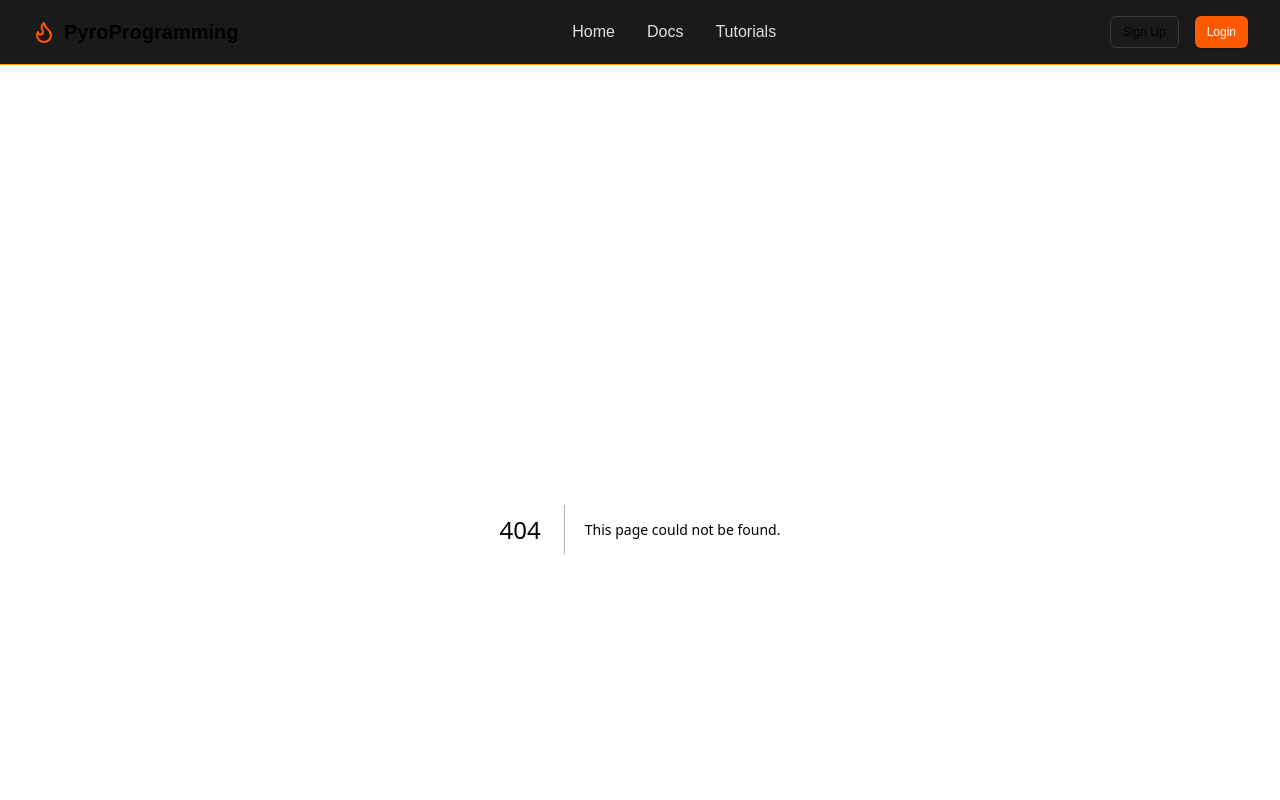
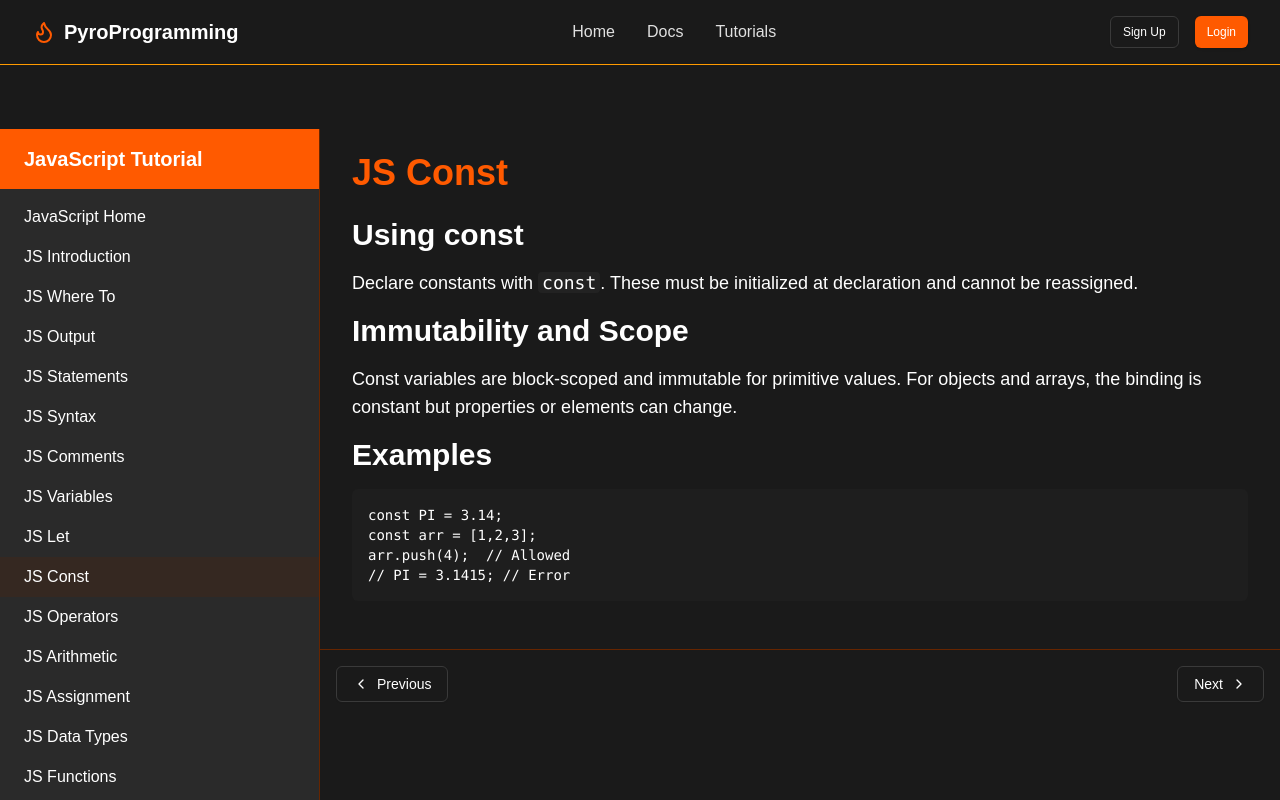
Before and after one commit to 321EZ123/PyroProgramming, a Next.js app: page /tutorials/javascript/const in a window 1280 px wide. Before the commit this address had no page. Shown: the top 800 px of the page. Built offline with nearby package versions, Linux system fonts and the light colour scheme.

Commit message:
Create page.tsx

```diff
--- /dev/null
+++ b/src/app/tutorials/javascript/const/page.tsx
@@ -0,0 +1,22 @@
+"use client";
+
+export default function JsConst() {
+  return (
+    <div className="max-w-4xl mx-auto">
+      <h1 className="text-4xl font-bold mb-6 text-primary">JS Const</h1>
+      <h2 className="text-3xl font-semibold mb-4">Using const</h2>
+      <p className="text-lg mb-4">Declare constants with <code className="bg-card/50 px-1 rounded">const</code>. These must be initialized at declaration and cannot be reassigned.</p>
+
+      <h2 className="text-3xl font-semibold mb-4">Immutability and Scope</h2>
+      <p className="text-lg mb-4">Const variables are block-scoped and immutable for primitive values. For objects and arrays, the binding is constant but properties or elements can change.</p>
+
+      <h2 className="text-3xl font-semibold mb-4">Examples</h2>
+      <div className="bg-[#1E1E1E] rounded-md p-4 mb-6">
+        <pre className="text-white font-mono text-sm">{`const PI = 3.14;
+const arr = [1,2,3];
+arr.push(4);  // Allowed
+// PI = 3.1415; // Error`}</pre>
+      </div>
+    </div>
+  );
+}
```
